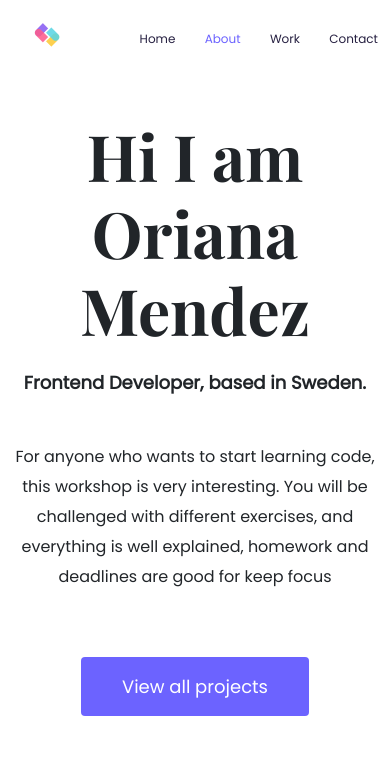
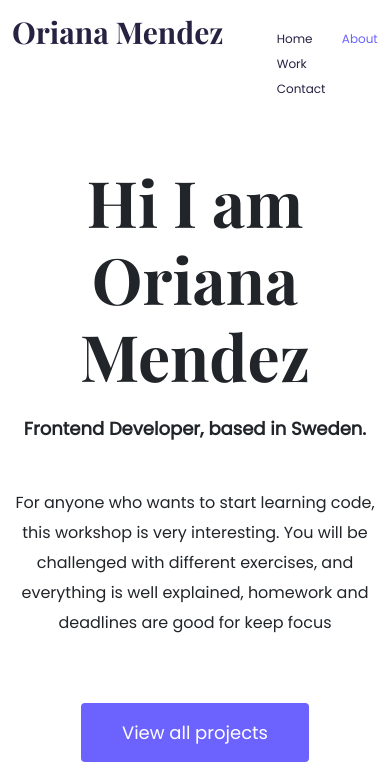
Before and after one commit to Oriianamendez/portfolio-project, a plain HTML site: page about.html in a window 390 px wide. Shown: the top 784 px of the page. Drawn offline with nearby package versions, Linux system fonts and the light colour scheme.

Commit message:
Changed logo and add a mail icon

```diff
--- a/about.html
+++ b/about.html
@@ -35,18 +35,7 @@
   <body>
     <div class="container">
       <nav class="d-flex justify-content-between">
-        <a href="/" title="Homepage">
-          <img
-            src="images/logo.png"
-            alt="Logo of SheCodes"
-            class="logo d-none d-md-block"
-          />
-          <img
-            src="images/logo-small.png"
-            alt="Small logo of Shecodes"
-            class="logo d-block d-md-none"
-          />
-        </a>
+        <a href="/" title="Homepage" class="oriLogo"> Oriana Mendez </a>
         <ul>
           <li>
             <a href="/" title="Homepage">Home</a>
@@ -116,13 +105,11 @@
             <i class="fa-brands fa-github"></i>
           </a>
           <a
-            href="https://www.instagram.com/oriianamendez/"
-            target="_blank"
-            title="Instagram Profile"
+            href="mailto:egleemendez@gmail.com"
+            class="text-decoration-none each-media"
           >
-            <i class="fa-brands fa-instagram"></i>
+            <i class="fa-solid fa-envelope"></i>
           </a>
-
           <a
             href="https://www.twitter.com/oriianamendez/"
             target="_blank"
--- a/src/style.css
+++ b/src/style.css
@@ -26,6 +26,13 @@ nav a {
 nav a:hover,
 nav li.active a {
   color: var(--button-color);
+}
+.oriLogo {
+  height: 0px;
+  width: 500px;
+  padding-top: 10px;
+  font-size: 30px;
+  font-family: var(--primary-font-family);
 }
 
 .square {
@@ -141,12 +148,6 @@ nav li.active a {
   padding: 60px 80px;
 }
 
-.logo {
-  max-height: 40px;
-  margin-top: 20px;
-  margin-left: 140px;
-  margin-bottom: 15px;
-}
 footer .email-link {
   font-family: var(--secondary-font-family);
   font-size: 24px;
@@ -246,10 +247,6 @@ footer .btn {
     margin-top: 70px;
     font-size: 50px;
   }
-  .logo {
-    padding: 0;
-    margin: 15px;
-  }
   nav a {
     font-size: 12px;
   }
```
Also changed, not shown: contact.html (+1 -12 lines), index.html (+4 -17 lines), work.html (+4 -16 lines).
